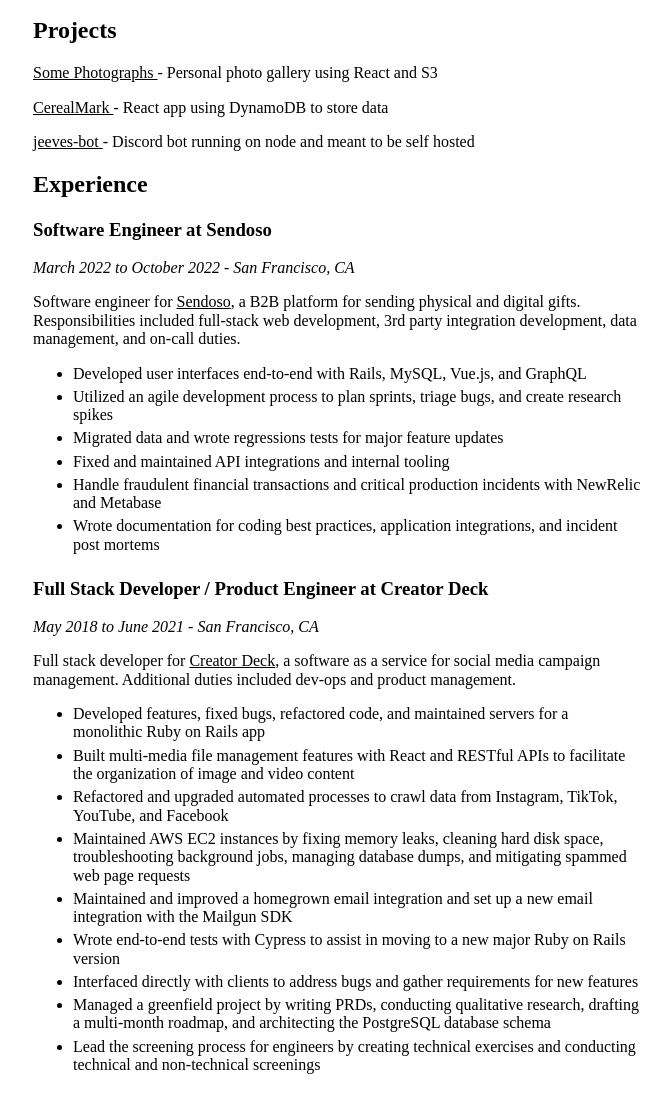
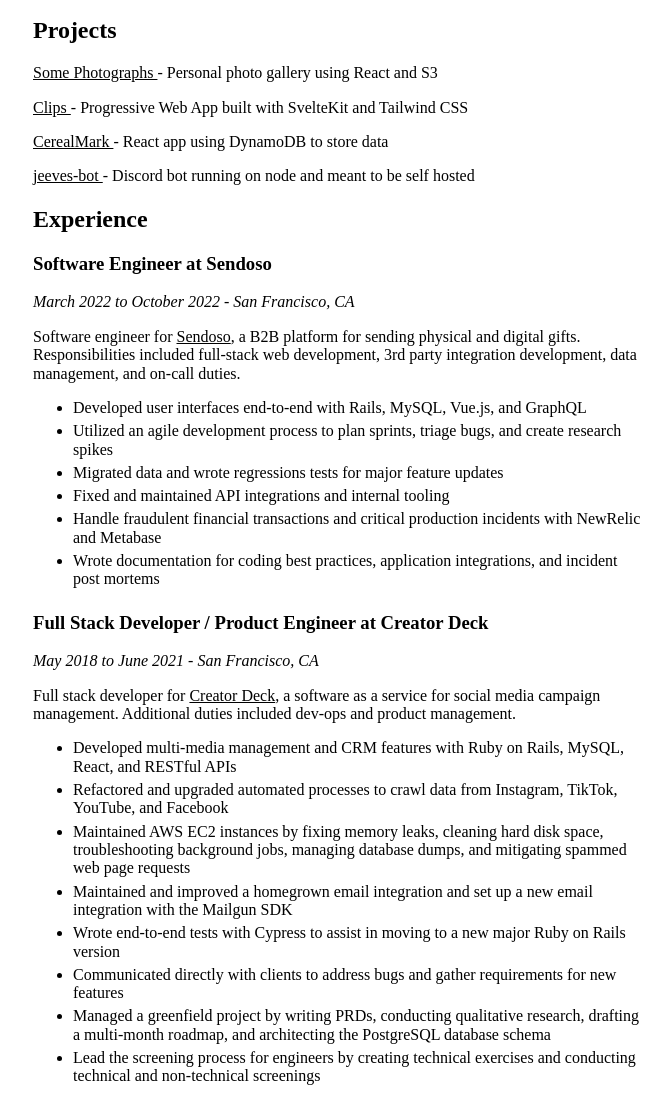
Before and after one commit to jim-x-lin/jimxlin.com, a website built with webpack: page src/index.html in a window 1280 px wide. Shown: the part 361-1454 px from the top of the page, without its empty margins (303-974 px from the left). Built offline with nearby package versions, Linux system fonts and the light colour scheme.

Commit message:
Update projects and experience

```diff
--- a/src/index.html
+++ b/src/index.html
@@ -60,6 +60,16 @@
             Some Photographs
           </a>
           - Personal photo gallery using React and S3
+        </p>
+        <p>
+          <a
+            href="https://clips.jimxlin.com/"
+            rel="noreferrer noopener"
+            target="_blank"
+          >
+            Clips
+          </a>
+          - Progressive Web App built with SvelteKit and Tailwind CSS
         </p>
         <p>
           <a
@@ -138,12 +148,8 @@
           </p>
           <ul>
             <li>
-              Developed features, fixed bugs, refactored code, and maintained
-              servers for a monolithic Ruby on Rails app
-            </li>
-            <li>
-              Built multi-media file management features with React and RESTful
-              APIs to facilitate the organization of image and video content
+              Developed multi-media management and CRM features with Ruby on
+              Rails, MySQL, React, and RESTful APIs
             </li>
             <li>
               Refactored and upgraded automated processes to crawl data from
@@ -163,7 +169,7 @@
               major Ruby on Rails version
             </li>
             <li>
-              Interfaced directly with clients to address bugs and gather
+              Communicated directly with clients to address bugs and gather
               requirements for new features
             </li>
             <li>
```
